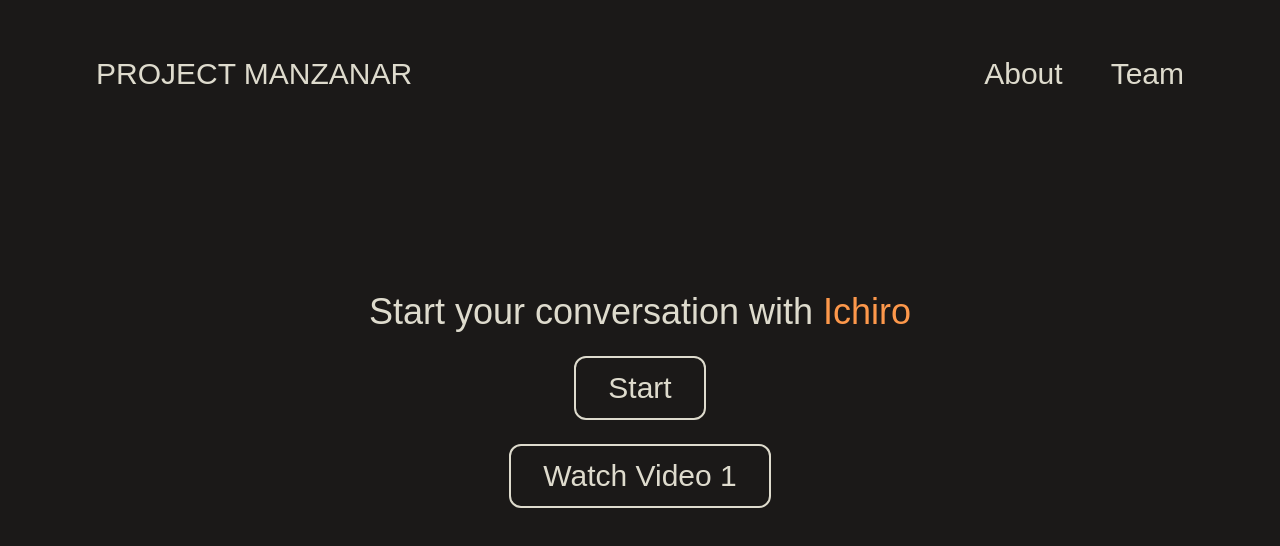
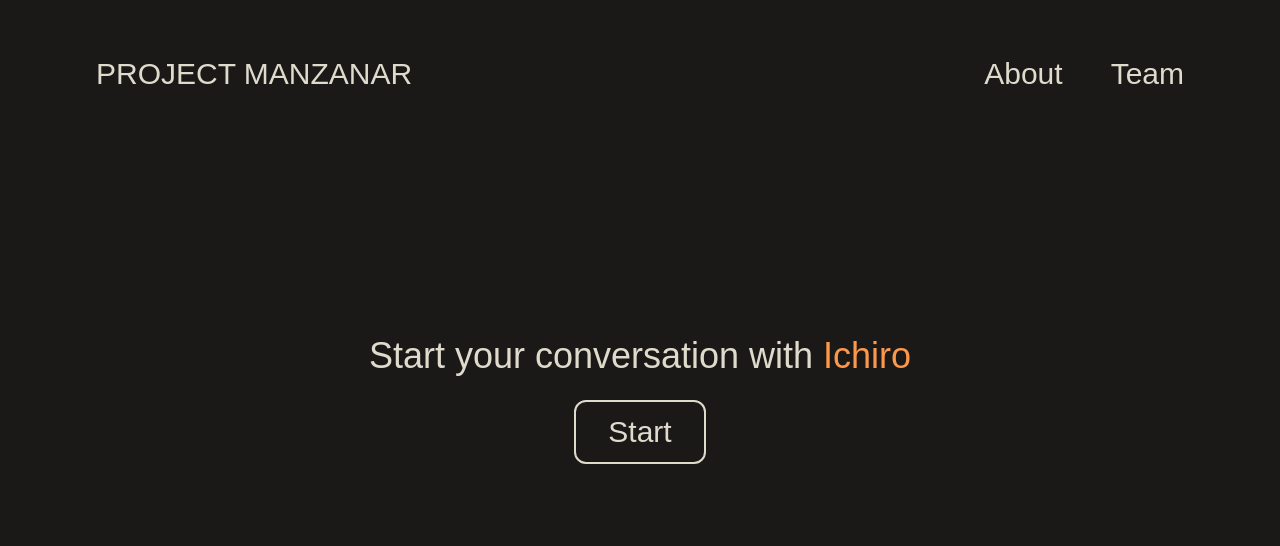
Before and after one commit to innocuous-tech/manzanar, a Next.js app: page / in a window 1280 px wide. Shown: the top 546 px of the page. Built offline with nearby package versions, Linux system fonts and the light colour scheme; a web font is replaced by a local one.

Commit message:
fix start page

```diff
--- a/src/app/(marketing)/page.tsx
+++ b/src/app/(marketing)/page.tsx
@@ -9,12 +9,8 @@ export default function Page() {
         <span className="text-ichiro">Ichiro</span>
       </h1>
 
-      <Link href="/experience/ichiro/start">
+      <Link href="/experience/media/video-1">
         <Button>Start</Button>
-      </Link>
-
-      <Link href="/experience/media/video-1">
-        <Button>Watch Video 1</Button>
       </Link>
     </div>
   );
```
